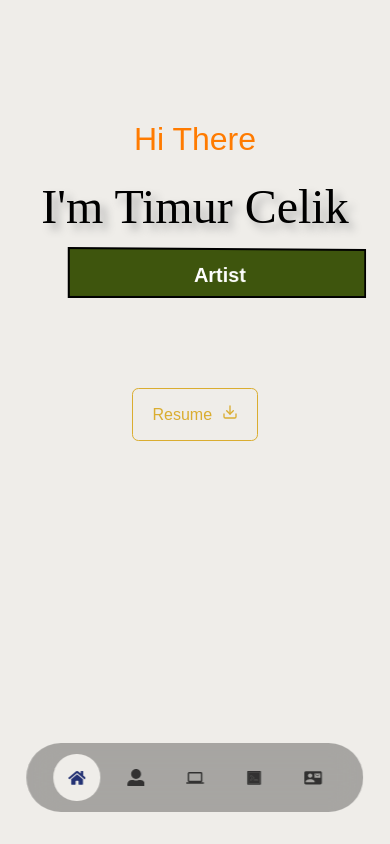
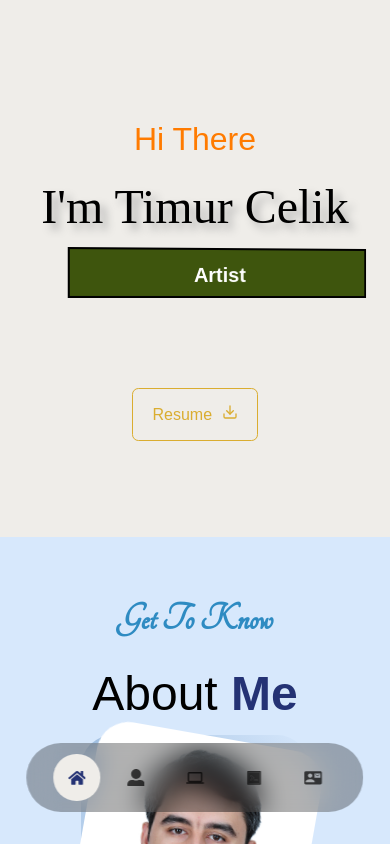
Before and after one commit to timurmalkoc/MyPortfolio, a React (Create React App) app: page / in a window 390 px wide. Shown: the top 844 px of the page. Built offline with nearby package versions, Linux system fonts and the light colour scheme; a web font is replaced by a local one.

Commit message:
fix header

```diff
--- a/src/components/header/header.css
+++ b/src/components/header/header.css
@@ -111,11 +111,11 @@ header {
 
 /* media queries - << Medium >> */
 @media screen and (max-width: 1024px) {
-    header{
+    /* header{
         height: 100vh;
         overflow: hidden;
 
-    }
+    } */
     .name {
         font-size: 4rem;
     }
```
